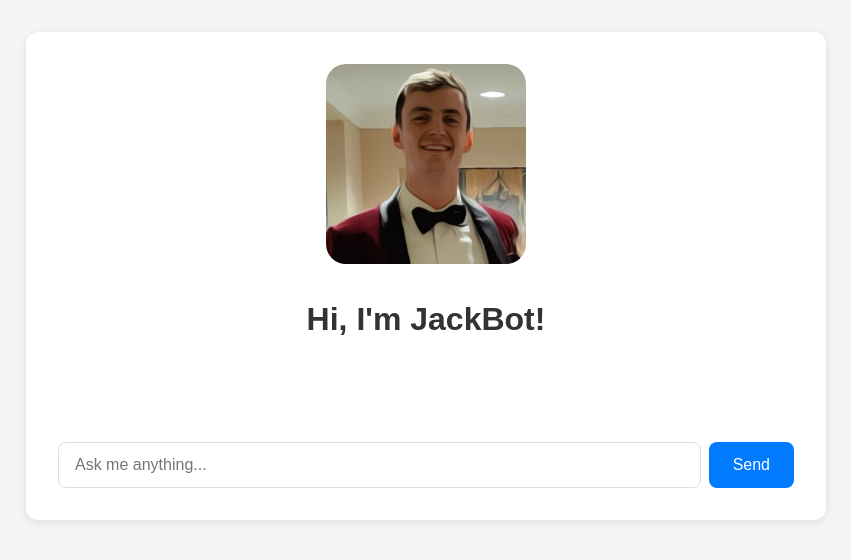
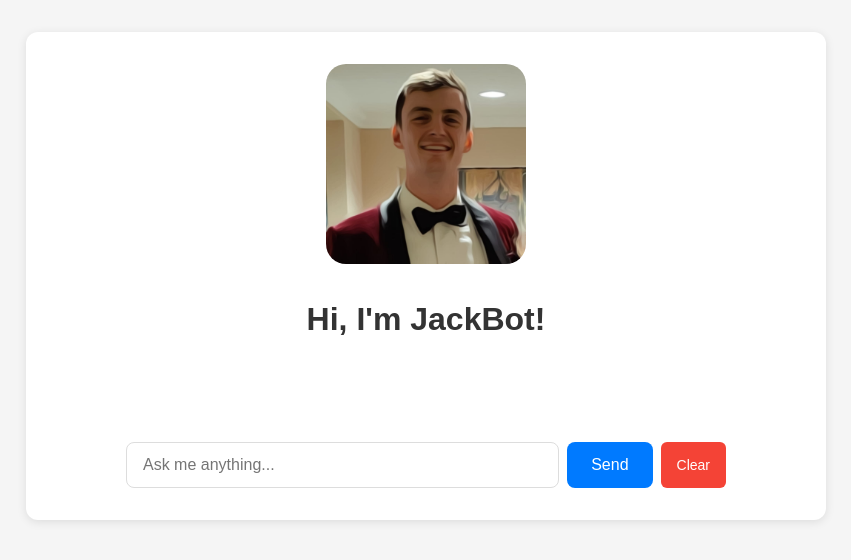
Before and after one commit to Chalky23/example-chatbot-app, a Next.js app: page / in a window 1280 px wide. Shown: the top 560 px of the page, without its empty margins (214-1065 px from the left). Built offline with nearby package versions, Linux system fonts and the light colour scheme.

Commit message:
Added message persistence with localStorage and improved chat UI layout

```diff
--- a/src/app/globals.css
+++ b/src/app/globals.css
@@ -77,11 +77,40 @@ body {
   white-space: pre-wrap;
 }
 
+.message-timestamp {
+  font-size: 0.75rem;
+  color: #666;
+  margin-top: 0.25rem;
+}
+
+.chat-controls {
+  display: flex;
+  width: 100%;
+  max-width: 600px;
+  margin-top: 1rem;
+}
+
+.clear-button {
+  background-color: #f44336;
+  color: white;
+  border: none;
+  padding: 0.5rem 1rem;
+  border-radius: 0.375rem;
+  cursor: pointer;
+  font-size: 0.875rem;
+  transition: background-color 0.2s;
+  height: 100%;
+  min-height: 2.5rem;
+}
+
+.clear-button:hover {
+  background-color: #d32f2f;
+}
+
 .input-form {
   display: flex;
   gap: 0.5rem;
   width: 100%;
-  margin-top: 1rem;
 }
 
 .inputField {
--- a/src/app/page.js
+++ b/src/app/page.js
@@ -2,9 +2,38 @@
 
 import { useChat } from "ai/react";
 import Image from "next/image";
+import { useEffect, useState } from "react";
 
 export default function Chat() {
-  const { messages, input, handleInputChange, handleSubmit } = useChat();
+  const [isLoading, setIsLoading] = useState(true);
+  const { messages, input, handleInputChange, handleSubmit } = useChat({
+    onFinish: (message) => {
+      // Save messages to localStorage whenever a new message is added
+      const updatedMessages = [...messages, message];
+      localStorage.setItem('chatHistory', JSON.stringify(updatedMessages));
+    }
+  });
+
+  // Load messages from localStorage on component mount
+  useEffect(() => {
+    const savedMessages = localStorage.getItem('chatHistory');
+    if (savedMessages) {
+      const parsedMessages = JSON.parse(savedMessages);
+      // Update messages with saved history
+      parsedMessages.forEach((msg) => {
+        if (!messages.find((m) => m.id === msg.id)) {
+          messages.push(msg);
+        }
+      });
+    }
+    setIsLoading(false);
+  }, []);
+
+  const handleClearChat = () => {
+    localStorage.removeItem('chatHistory');
+    window.location.reload();
+  };
+
   return (
     <div className="chatbot">
       <Image
@@ -24,11 +53,15 @@ export default function Chat() {
             <div className="message-content">
               <div className="message-role">{m.role === "user" ? "You" : "JackBot"}</div>
               <div className="message-text">{m.content}</div>
+              <div className="message-timestamp">
+                {new Date(m.createdAt || Date.now()).toLocaleTimeString()}
+              </div>
             </div>
           </div>
         ))}
       </div>
 
+      <div className="chat-controls">
         <form onSubmit={handleSubmit} className="input-form">
           <input
             className="inputField"
@@ -39,7 +72,11 @@ export default function Chat() {
           <button type="submit" className="send-button">
             Send
           </button>
+          <button type="button" onClick={handleClearChat} className="clear-button">
+            Clear
+          </button>
         </form>
+      </div>
     </div>
   );
 }
```
Lines whose indentation alone changed are shown as unchanged.
